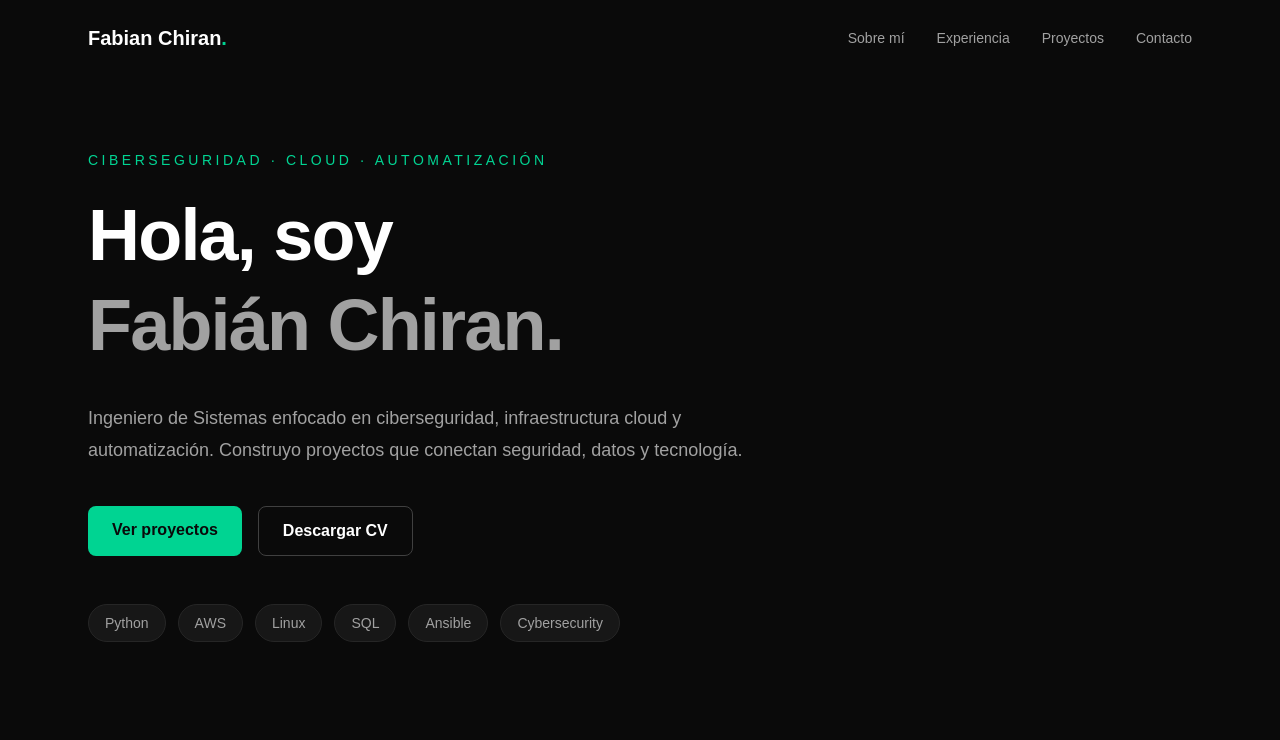
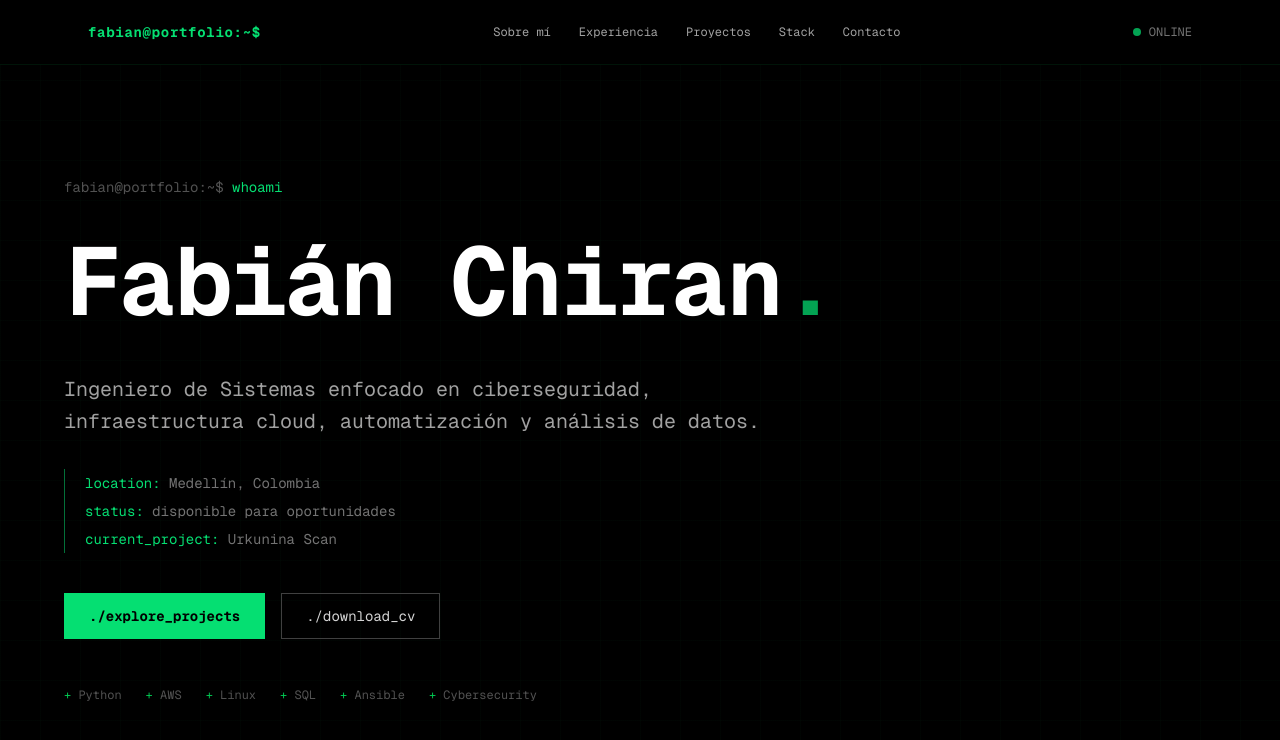
Before and after one commit to xFa00/fabian-portfolio, a Next.js app: page / in a window 1280 px wide. Shown: the top 740 px of the page. Built offline with nearby package versions, Linux system fonts and the light colour scheme.

Commit message:
feat: add terminal navbar and hero components

```diff
--- a/app/page.tsx
+++ b/app/page.tsx
@@ -1,82 +1,11 @@
+import Navbar from "@/components/Navbar";
+import Hero from "@/components/Hero";
+
 export default function Home() {
   return (
-    <main className="min-h-screen bg-neutral-950 text-white">
-      <nav className="mx-auto flex max-w-6xl items-center justify-between px-6 py-6">
-        <span className="text-xl font-bold">
-          Fabian Chiran<span className="text-emerald-400">.</span>
-        </span>
-
-        <div className="hidden gap-8 text-sm text-neutral-400 md:flex">
-          <a href="#about" className="transition hover:text-white">
-            Sobre mí
-          </a>
-
-          <a href="#experience" className="transition hover:text-white">
-            Experiencia
-          </a>
-
-          <a href="#projects" className="transition hover:text-white">
-            Proyectos
-          </a>
-
-          <a href="#contact" className="transition hover:text-white">
-            Contacto
-          </a>
-        </div>
-      </nav>
-
-      <section className="mx-auto flex min-h-[80vh] max-w-6xl items-center px-6">
-        <div className="max-w-4xl">
-          <p className="mb-5 text-sm font-medium uppercase tracking-[0.25em] text-emerald-400">
-            Ciberseguridad · Cloud · Automatización
-          </p>
-
-          <h1 className="text-5xl font-bold leading-tight tracking-tight md:text-7xl">
-            Hola, soy
-            <span className="block text-neutral-400">Fabián Chiran.</span>
-          </h1>
-
-          <p className="mt-8 max-w-2xl text-lg leading-8 text-neutral-400">
-            Ingeniero de Sistemas enfocado en ciberseguridad, infraestructura
-            cloud y automatización. Construyo proyectos que conectan seguridad,
-            datos y tecnología.
-          </p>
-
-          <div className="mt-10 flex flex-wrap gap-4">
-            <a
-              href="#projects"
-              className="rounded-lg bg-emerald-400 px-6 py-3 font-semibold text-neutral-950 transition hover:bg-emerald-300"
-            >
-              Ver proyectos
-            </a>
-
-            <a
-              href="/cv-fabian-chiran.pdf"
-              className="rounded-lg border border-neutral-700 px-6 py-3 font-semibold transition hover:border-neutral-400 hover:bg-neutral-900"
-            >
-              Descargar CV
-            </a>
-          </div>
-
-          <div className="mt-12 flex flex-wrap gap-3 text-sm text-neutral-400">
-            {[
-              "Python",
-              "AWS",
-              "Linux",
-              "SQL",
-              "Ansible",
-              "Cybersecurity",
-            ].map((skill) => (
-              <span
-                key={skill}
-                className="rounded-full border border-neutral-800 bg-neutral-900 px-4 py-2"
-              >
-                {skill}
-              </span>
-            ))}
-          </div>
-        </div>
-      </section>
+    <main className="min-h-screen bg-black text-white">
+      <Navbar />
+      <Hero />
     </main>
   );
 }
--- /dev/null
+++ b/components/Hero.tsx
@@ -0,0 +1,73 @@
+export default function Hero() {
+  const skills = [
+    "Python",
+    "AWS",
+    "Linux",
+    "SQL",
+    "Ansible",
+    "Cybersecurity",
+  ];
+
+  return (
+    <section
+      id="home"
+      className="relative flex min-h-screen items-center overflow-hidden px-6 pt-20"
+    >
+      <div className="absolute inset-0 bg-[linear-gradient(rgba(34,197,94,0.025)_1px,transparent_1px),linear-gradient(90deg,rgba(34,197,94,0.025)_1px,transparent_1px)] bg-[size:40px_40px]" />
+
+      <div className="relative mx-auto w-full max-w-6xl">
+        <p className="mb-6 font-mono text-sm text-green-400">
+          <span className="text-neutral-600">fabian@portfolio:~$</span> whoami
+        </p>
+
+        <h1 className="max-w-5xl font-mono text-5xl font-bold leading-tight tracking-tight text-white md:text-7xl lg:text-8xl">
+          Fabián Chiran
+          <span className="animate-pulse text-green-400">.</span>
+        </h1>
+
+        <p className="mt-8 max-w-3xl font-mono text-lg leading-8 text-neutral-400 md:text-xl">
+          Ingeniero de Sistemas enfocado en ciberseguridad, infraestructura
+          cloud, automatización y análisis de datos.
+        </p>
+
+        <div className="mt-8 border-l border-green-400/50 pl-5 font-mono text-sm leading-7 text-neutral-500">
+          <p>
+            <span className="text-green-400">location:</span> Medellín, Colombia
+          </p>
+          <p>
+            <span className="text-green-400">status:</span> disponible para
+            oportunidades
+          </p>
+          <p>
+            <span className="text-green-400">current_project:</span> Urkunina
+            Scan
+          </p>
+        </div>
+
+        <div className="mt-10 flex flex-wrap gap-4">
+          <a
+            href="#projects"
+            className="border border-green-400 bg-green-400 px-6 py-3 font-mono text-sm font-bold text-black transition hover:bg-transparent hover:text-green-400"
+          >
+            ./explore_projects
+          </a>
+
+          <a
+            href="/cv-fabian-chiran.pdf"
+            className="border border-neutral-700 px-6 py-3 font-mono text-sm text-neutral-300 transition hover:border-green-400 hover:text-green-400"
+          >
+            ./download_cv
+          </a>
+        </div>
+
+        <div className="mt-12 flex flex-wrap gap-x-6 gap-y-3 font-mono text-xs text-neutral-600">
+          {skills.map((skill) => (
+            <span key={skill}>
+              <span className="text-green-500">+</span> {skill}
+            </span>
+          ))}
+        </div>
+      </div>
+    </section>
+  );
+}
--- /dev/null
+++ b/components/Navbar.tsx
@@ -0,0 +1,39 @@
+const navigation = [
+  { name: "Sobre mí", href: "#about" },
+  { name: "Experiencia", href: "#experience" },
+  { name: "Proyectos", href: "#projects" },
+  { name: "Stack", href: "#skills" },
+  { name: "Contacto", href: "#contact" },
+];
+
+export default function Navbar() {
+  return (
+    <header className="fixed inset-x-0 top-0 z-50 border-b border-green-500/10 bg-black/80 backdrop-blur-md">
+      <nav className="mx-auto flex h-16 max-w-6xl items-center justify-between px-6">
+        <a
+          href="#home"
+          className="font-mono text-sm font-bold tracking-wider text-green-400"
+        >
+          fabian@portfolio:~$
+        </a>
+
+        <div className="hidden items-center gap-7 md:flex">
+          {navigation.map((item) => (
+            <a
+              key={item.name}
+              href={item.href}
+              className="font-mono text-xs text-neutral-400 transition hover:text-green-400"
+            >
+              {item.name}
+            </a>
+          ))}
+        </div>
+
+        <span className="flex items-center gap-2 font-mono text-xs text-neutral-500">
+          <span className="h-2 w-2 animate-pulse rounded-full bg-green-400" />
+          ONLINE
+        </span>
+      </nav>
+    </header>
+  );
+}
```
Also changed, not shown: components/About.tsx (added), components/Certifications.tsx (added), components/Contact.tsx (added), components/Experience.tsx (added), components/Footer.tsx (added), components/Projects.tsx (added), components/Skills.tsx (added).
